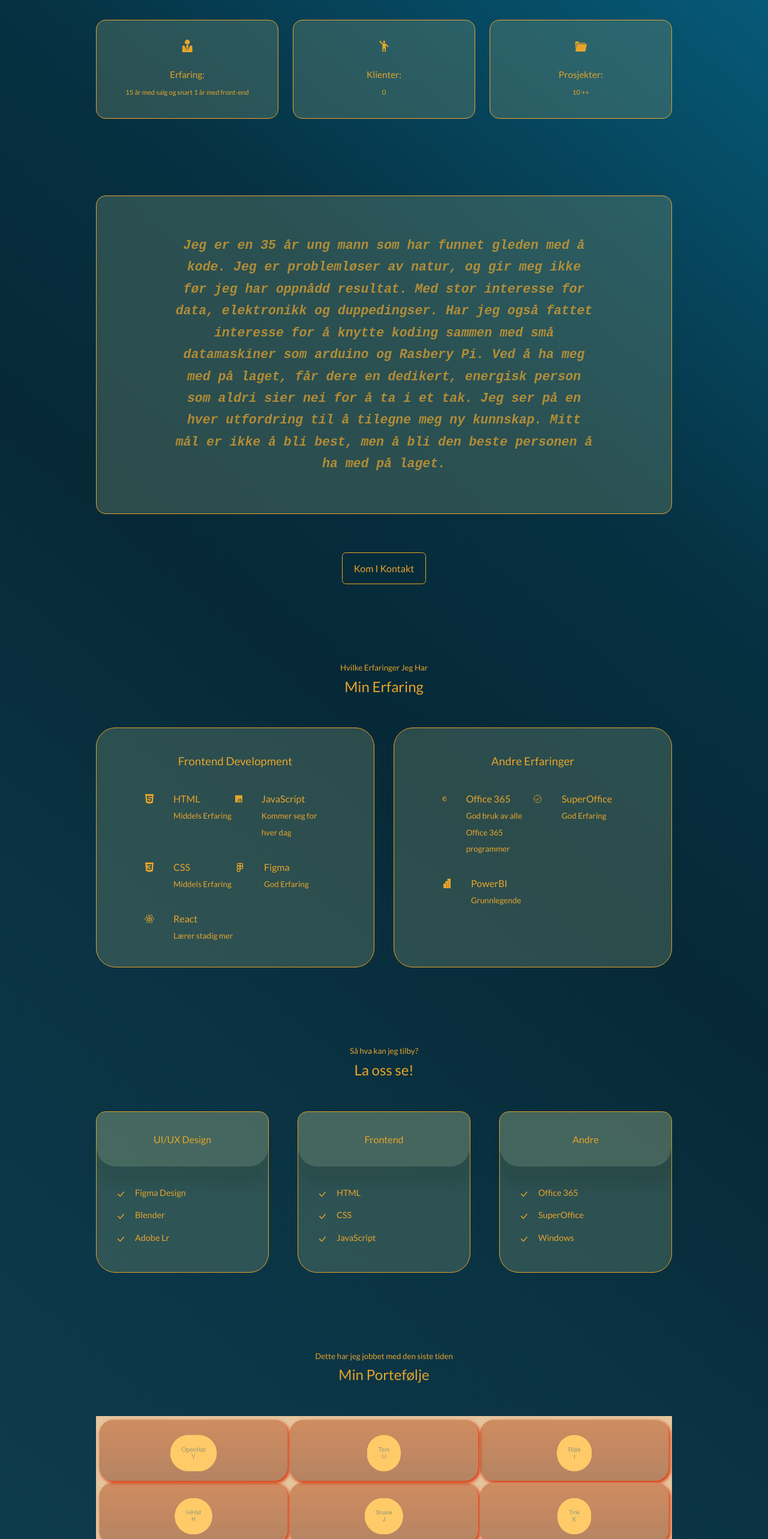
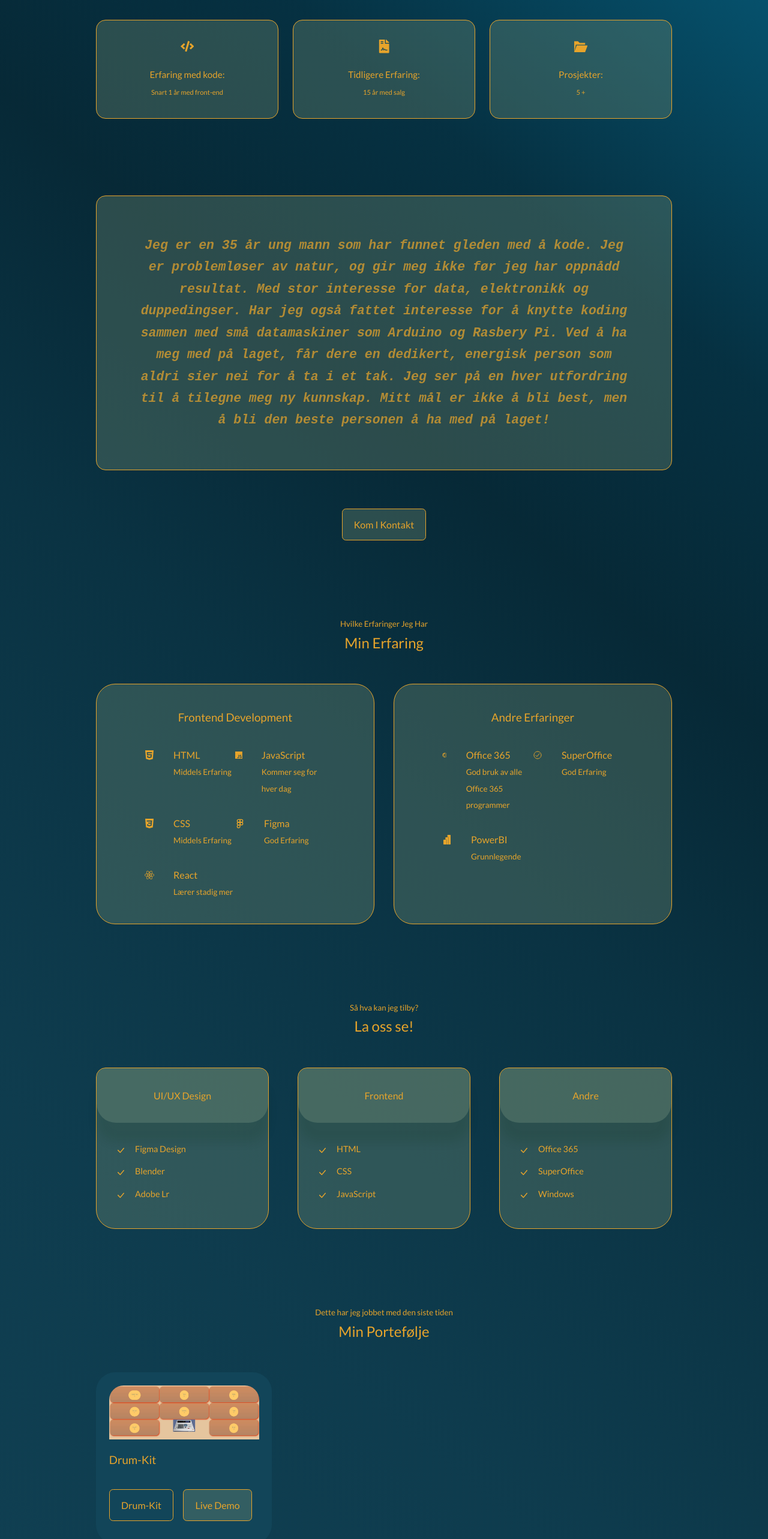
Before and after one commit to Andreastak86/react_portfolio, a React (Create React App) app: page / in a window 1280 px wide. Shown: the part 1006-3572 px from the top of the page at 60% size. Built offline with nearby package versions, Linux system fonts and the light colour scheme.

Commit message:
Adding....Adding....

```diff
--- a/src/components/about/About.jsx
+++ b/src/components/about/About.jsx
@@ -2,9 +2,9 @@ import React from "react";
 import Pitch from "./Pitch";
 import "./about.css";
 
-import { ImUserTie } from "react-icons/im";
-import { MdEmojiPeople } from "react-icons/md";
-import { GiOpenFolder } from "react-icons/gi";
+import { FaCode } from "react-icons/fa";
+import { FaFileContract } from "react-icons/fa";
+import { ImFolderOpen } from "react-icons/im";
 
 const About = () => {
   return (
@@ -15,21 +15,21 @@ const About = () => {
         <div className='about__content'>
           <div className='about__cards'>
             <article className='about__card'>
-              <ImUserTie className='about__icon' />
-              <h5>Erfaring:</h5>
-              <small>15 år med salg og snart 1 år med front-end</small>
+              <FaCode className='about__icon' />
+              <h5>Erfaring med kode:</h5>
+              <small>Snart 1 år med front-end</small>
             </article>
 
             <article className='about__card'>
-              <MdEmojiPeople className='clients__icon' />
-              <h5>Klienter:</h5>
-              <small>0</small>
+              <FaFileContract className='clients__icon' />
+              <h5>Tidligere Erfaring:</h5>
+              <small>15 år med salg</small>
             </article>
 
             <article className='about__card'>
-              <GiOpenFolder className='projects__icon' />
+              <ImFolderOpen className='projects__icon' />
               <h5>Prosjekter:</h5>
-              <small>10 ++</small>
+              <small>5 +</small>
             </article>
           </div>
           <Pitch />
--- a/src/components/about/Pitch.jsx
+++ b/src/components/about/Pitch.jsx
@@ -10,11 +10,11 @@ function Pitch() {
             problemløser av natur, og gir meg ikke før jeg har oppnådd resultat.
             Med stor interesse for data, elektronikk og duppedingser. Har jeg
             også fattet interesse for å knytte koding sammen med små
-            datamaskiner som arduino og Rasbery Pi. Ved å ha meg med på laget,
+            datamaskiner som Arduino og Rasbery Pi. Ved å ha meg med på laget,
             får dere en dedikert, energisk person som aldri sier nei for å ta i
             et tak. Jeg ser på en hver utfordring til å tilegne meg ny kunnskap.
             Mitt mål er ikke å bli best, men å bli den beste personen å ha med
-            på laget.
+            på laget!
           </h6>
         </div>
       </div>
--- a/src/components/about/about.css
+++ b/src/components/about/about.css
@@ -85,7 +85,7 @@
   font-family: "Courier New", Courier, monospace;
   text-align: center;
   margin-bottom: 4rem;
-  padding: 4rem 8rem;
+  padding: 4rem 4rem;
   border: 1px solid var(--color-header);
   border-radius: 1rem;
 }
@@ -93,6 +93,16 @@
 .contact-btn {
   display: flex;
   justify-content: center;
+}
+
+.btn-contact {
+  color: var(--color-header);
+  background: var(--color-container);
+}
+
+.btn-contact:hover {
+  color: var(--color-header);
+  background: var(--color-bg);
 }
 
 /*-----------------------Media Queries Medium---------------*/
@@ -135,7 +145,8 @@
   }
 
   .about__pitch {
-    width: 65%;
-    margin: 0 auto 3rem;
+    width: 90%;
+
+    text-align: center;
   }
 }
--- a/src/components/portfolio/Portfolio.jsx
+++ b/src/components/portfolio/Portfolio.jsx
@@ -15,8 +15,9 @@ const Portfolio = () => {
         <article className='portfolio__item'>
           <div className='portfolio__item-image'>
             <img src={IMG1} alt='project-pictures' />
+            <h3>Drum-Kit</h3>
           </div>
-          <h3>Drum-Kit</h3>
+          <div className='portfolio__item-cta'>
             <a
               href='https://github.com/Andreastak86/Drum-kit.2.0'
               className='btn'
@@ -32,6 +33,7 @@ const Portfolio = () => {
             >
               Live Demo
             </a>
+          </div>
         </article>
       </div>
 
@@ -39,7 +41,9 @@ const Portfolio = () => {
         <article className='portfolio__item'>
           <div className='portfolio__item-image'>
             <img src={IMG2} alt='project-pictures' />
+            <h3>Collatz Formel</h3>
           </div>
+          <div className='portfolio__item-cta'>
             <a
               href='https://github.com/Andreastak86/Collatz-Oppgave'
               className='btn'
@@ -55,6 +59,7 @@ const Portfolio = () => {
             >
               Live Demo
             </a>
+          </div>
         </article>
       </div>
 
@@ -62,7 +67,9 @@ const Portfolio = () => {
         <article className='portfolio__item'>
           <div className='portfolio__item-image'>
             <img src={IMG3} alt='project-pictures' />
+            <h3>To-Do List</h3>
           </div>
+          <div className='portfolio__item-cta'>
             <a
               href='https://github.com/Andreastak86/To-Do-List-2808'
               className='btn'
@@ -78,6 +85,7 @@ const Portfolio = () => {
             >
               Live Demo
             </a>
+          </div>
         </article>
       </div>
 
@@ -85,7 +93,9 @@ const Portfolio = () => {
         <article className='portfolio__item'>
           <div className='portfolio__item-image'>
             <img src={IMG4} alt='project-pictures' />
+            <h3>Click to Action</h3>
           </div>
+          <div className='portfolio__item-cta'>
             <a
               href='https://github.com/Andreastak86/Oppgave-planleggingsuke'
               className='btn'
@@ -101,6 +111,7 @@ const Portfolio = () => {
             >
               Live Demo
             </a>
+          </div>
         </article>
       </div>
     </section>
--- a/src/components/portfolio/portfolio.css
+++ b/src/components/portfolio/portfolio.css
@@ -0,0 +1,49 @@
+.portfolio__container {
+  display: grid;
+  grid-template-columns: repeat(3, 1fr);
+  gap: 2.5rem;
+}
+
+.portfolio__item {
+  background: var(--color-bg);
+  padding: 1.3rem;
+  border-radius: 2rem;
+  border: 1px solid transparent;
+  transition: var(--transition);
+}
+
+.portfolio__item:hover {
+  border-color: red;
+  background: transparent;
+}
+
+.portfolio__item-image {
+  border-radius: 1.5rem;
+  overflow: hidden;
+}
+
+.portfolio__item h3 {
+  margin: 1.2rem 0 2rem;
+}
+
+.portfolio__item-cta {
+  display: flex;
+  gap: 1rem;
+  margin-bottom: 1rem;
+}
+
+/*-----------------------Media Queries Medium---------------*/
+@media screen and (max-width: 1024px) {
+  .portfolio__container {
+    grid-template-columns: 1fr 1fr;
+    gap: 1.2rem;
+  }
+}
+
+/*-----------------------Media Queries Small---------------*/
+@media screen and (max-width: 600px) {
+  .portfolio__container {
+    grid-template-columns: 1fr;
+    gap: 1rem;
+  }
+}
```
Lines whose indentation alone changed are shown as unchanged.
